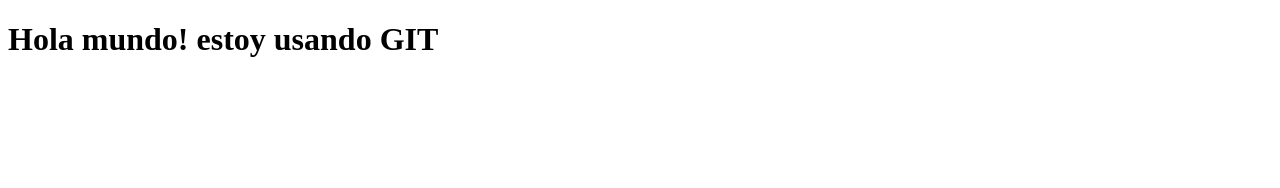
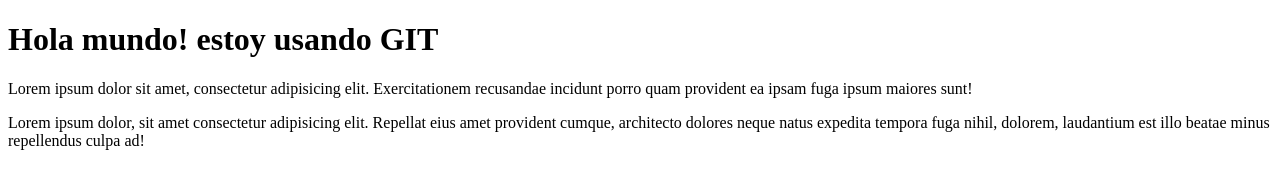
Before and after one commit to Johanmil123/Repositorio, a plain HTML site: page index.html in a window 1280 px wide. Drawn offline with Linux system fonts and the light colour scheme.

Commit message:
cambios index.html

```diff
--- a/index.html
+++ b/index.html
@@ -10,6 +10,11 @@
 
 <body>
     <h1>Hola mundo! estoy usando GIT</h1>
+
+    <section>
+        Lorem ipsum dolor sit amet, consectetur adipisicing elit. Exercitationem recusandae incidunt porro quam provident ea ipsam fuga ipsum maiores sunt!
+        <p>Lorem ipsum dolor, sit amet consectetur adipisicing elit. Repellat eius amet provident cumque, architecto dolores neque natus expedita tempora fuga nihil, dolorem, laudantium est illo beatae minus repellendus culpa ad!</p>
+    </section>
 </body>
 
 </html>
```
